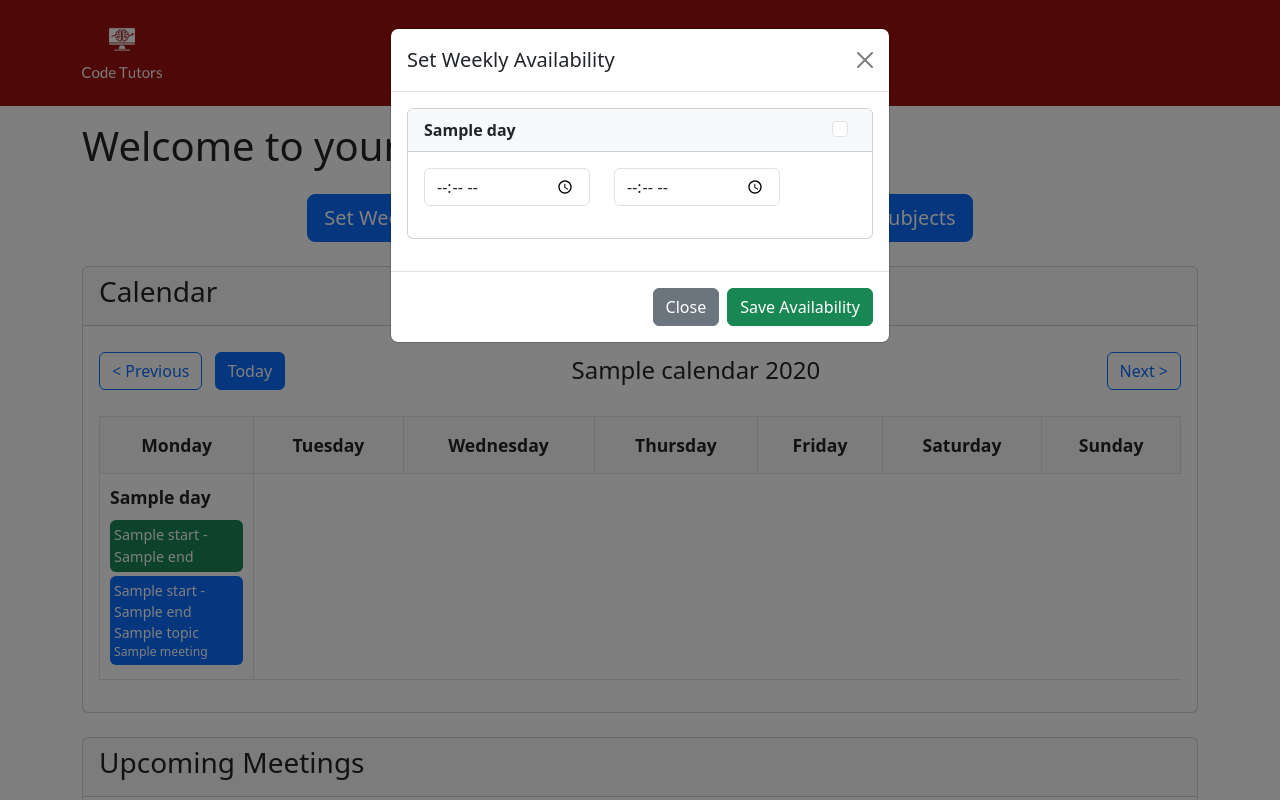
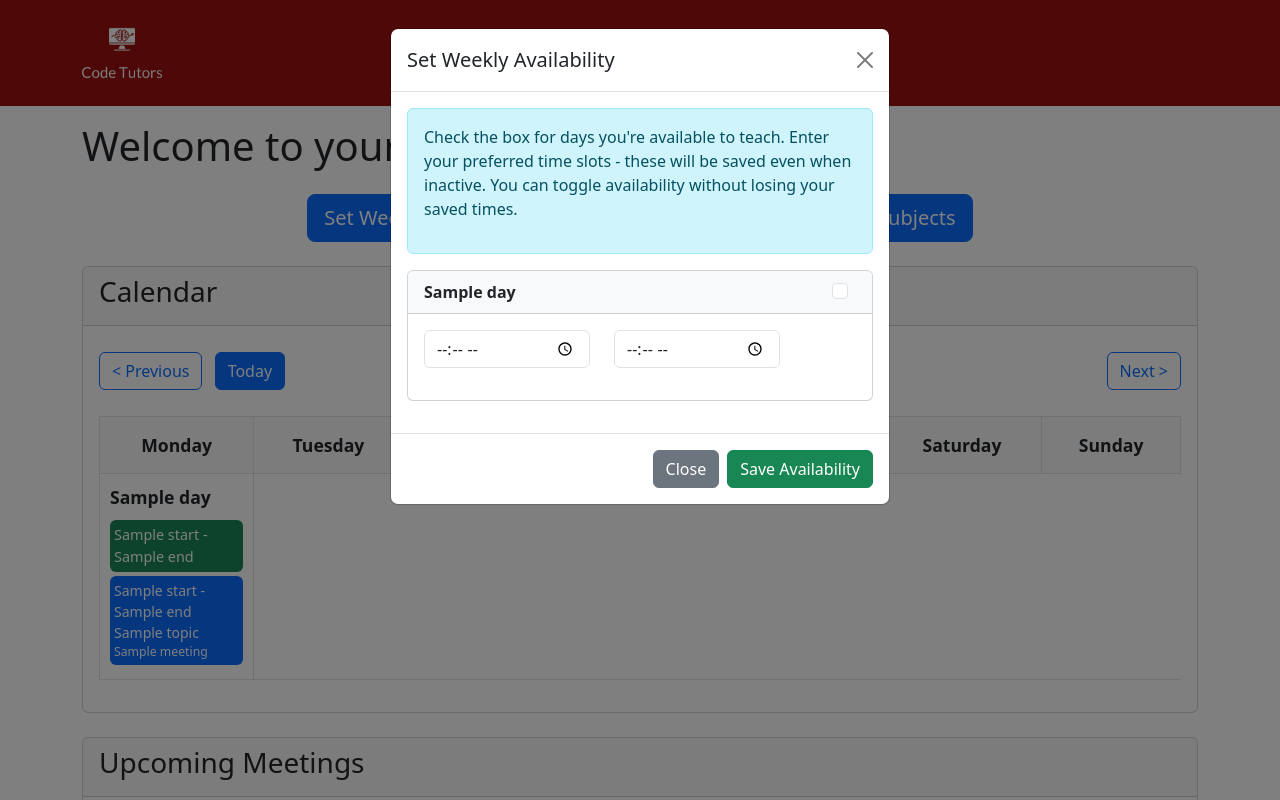
Before and after one commit to hm2412/Elk, a Django app: template tutorials/templates/tutor/dashboard_tutor.html in a window 1280 px wide, after a click on "Set Weekly Availability". Run offline with Django 3.2, Linux system fonts and the light colour scheme; the template is opened without the code that fills it: most values are stand-ins (such as "Sample title", 1, 10 or a date in 2020); some libraries are stand-ins or nearby versions.

Commit message:
added instructions on how to set weekly availability

```diff
--- a/tutorials/templates/tutor/dashboard_tutor.html
+++ b/tutorials/templates/tutor/dashboard_tutor.html
@@ -71,6 +71,11 @@
                 </div>
 
                 <div class="modal-body">
+                    <!-- Instructions -->
+                    <div class="alert alert-info">
+                        <p>Check the box for days you're available to teach. Enter your preferred time slots - these will be saved even when inactive. You can toggle availability without losing your saved times.</p>
+                    </div>
+
                     {% for day in days %}
                     <div class="card mb-3">
                         <div class="card-header bg-light">
```
Also changed, not shown: tutorials/migrations/0001_initial.py.
